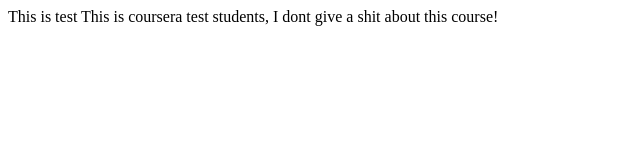
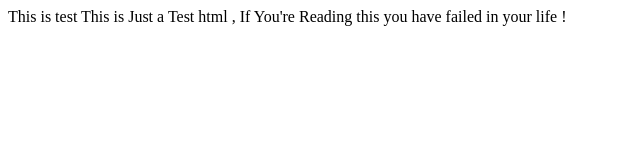
Before and after one commit to hthimz/courseratest, a plain HTML site: page index.html in a window 1280 px wide. Shown: the whole page, without its empty margins (0-640 px from the left). Drawn offline with Linux system fonts and the light colour scheme.

Commit message:
Update index.html

```diff
--- a/index.html
+++ b/index.html
@@ -2,6 +2,6 @@
 <head>This is test
 </head>
 <body>
-  This is coursera test students, I dont give a shit about this course!
+  This is Just a Test html , If You're Reading this you have failed in your life !
 </body>
   </html>
```
